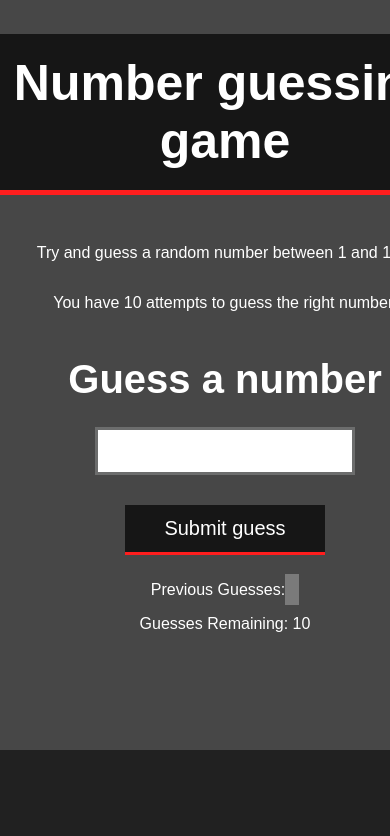
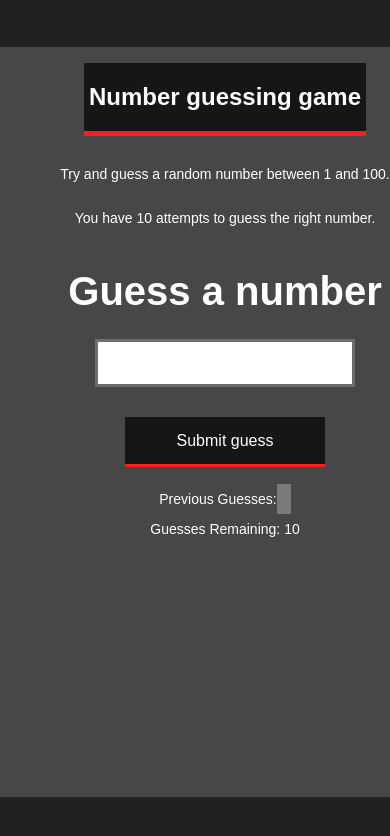
Before and after one commit to abhi-navz/JavaScript-Hitesh-Sir-, a plain HTML site: page Project/Guess the number/index.html in a window 390 px wide. Shown: the top 836 px of the page. Drawn offline with Linux system fonts and the light colour scheme.

Commit message:
made it responisive

```diff
--- a/Project/Guess the number/styles.css
+++ b/Project/Guess the number/styles.css
@@ -6,6 +6,10 @@ body {
   width: 300px;
   max-width: 750px;
   min-width: 480px;
+  height: 100vh;
+  display: flex;
+  align-items: center;
+  justify-content: ce;
   margin: 0 auto;
   background-color: #212121;
 }
@@ -89,6 +93,24 @@ p {
   text-align: center;
 }
 
+@media (max-width: 480px) {
+  h1 {
+    font-size: 24px;
+  }
+
+  p {
+    font-size: 14px;
+  }
+
+  .guessField {
+    font-size: 24px;
+  }
+
+  #subt {
+    font-size: 16px;
+  }
+}
+
 #newGame {
   background-color: black;
   color: #ffffff;
```
